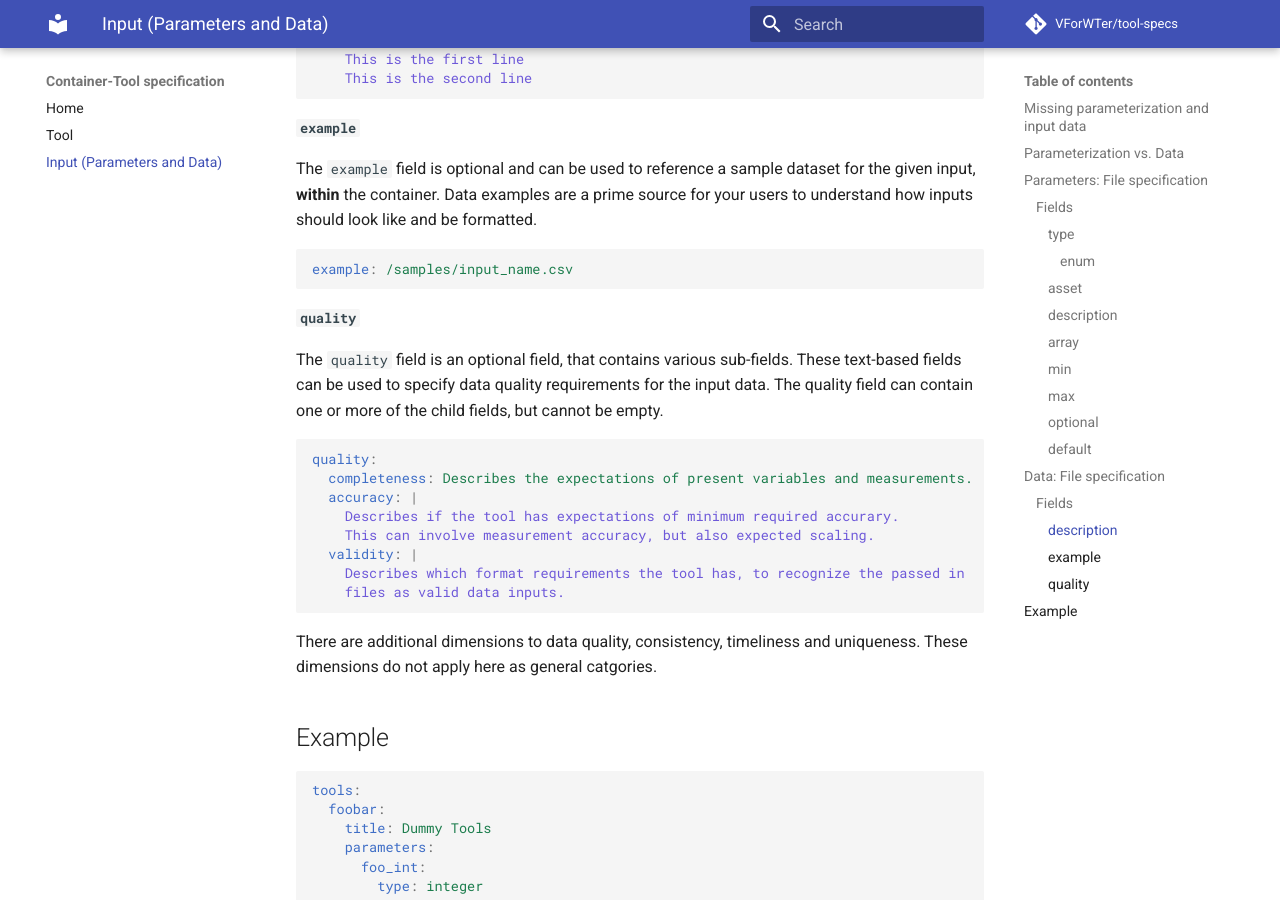
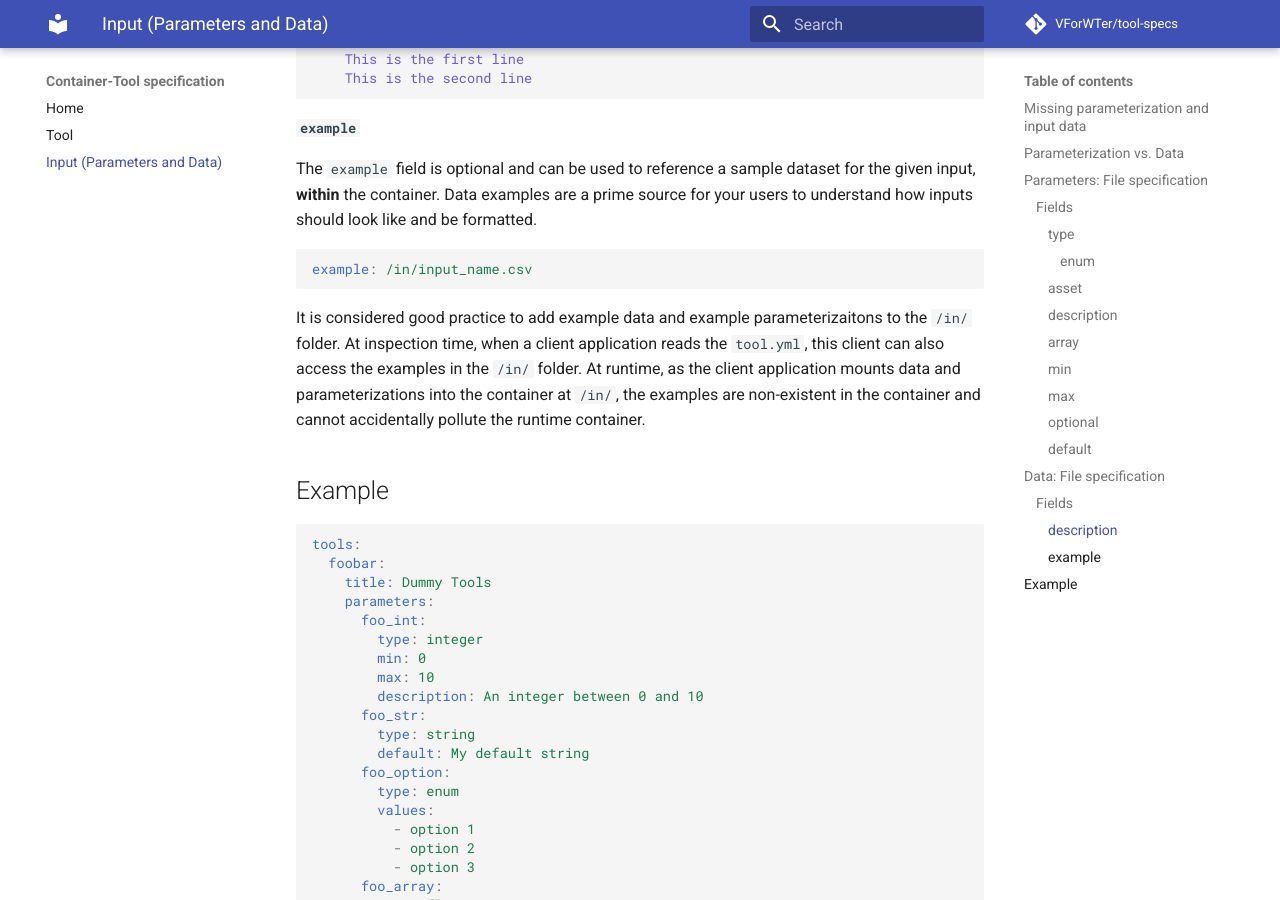
Before and after one commit to VForWaTer/tool-specs, an MkDocs documentation site: the page built from docs/input.md, in a window 1280 px wide and 900 px high, scrolled down 4440 px. Built offline with MkDocs 1.6.1 and Material for MkDocs 9.7.7, drawn with Linux system fonts in a browser that asks for light colours; comment, search, counter and statistics services are not loaded; some of the changed text lies outside the part shown.

Commit message:
some fixes

````diff
--- a/docs/input.md
+++ b/docs/input.md
@@ -206,30 +206,15 @@ for the given input, **within** the container. Data examples are a prime source
 for your users to understand how inputs should look like and be formatted.
 
 ```yaml
-example: /samples/input_name.csv
+example: /in/input_name.csv
 ```
 
-#### `quality`
-
-The `quality` field is an optional field, that contains various sub-fields.
-These text-based fields can be used to specify data quality requirements for the
-input data.
-The quality field can contain one or more of the child fields, but cannot be empty.
-
-```yaml
-quality:
-  completeness: Describes the expectations of present variables and measurements.
-  accuracy: |
-    Describes if the tool has expectations of minimum required accurary.
-    This can involve measurement accuracy, but also expected scaling.
-  validity: |
-    Describes which format requirements the tool has, to recognize the passed in
-    files as valid data inputs.
-```
-
-There are additional dimensions to data quality, consistency, timeliness and
-uniqueness. These dimensions do not apply here as general catgories.
-
+It is considered good practice to add example data and example parameterizaitons
+to the `/in/` folder. At inspection time, when a client application reads the
+`tool.yml`, this client can also access the examples in the `/in/` folder.
+At runtime, as the client application mounts data and parameterizations into the
+container at `/in/`, the examples are non-existent in the container and cannot
+accidentally pollute the runtime container.
 
 ## Example
 
````
Also changed, not shown: other parts of docs/input.md (+1 -1 lines).
